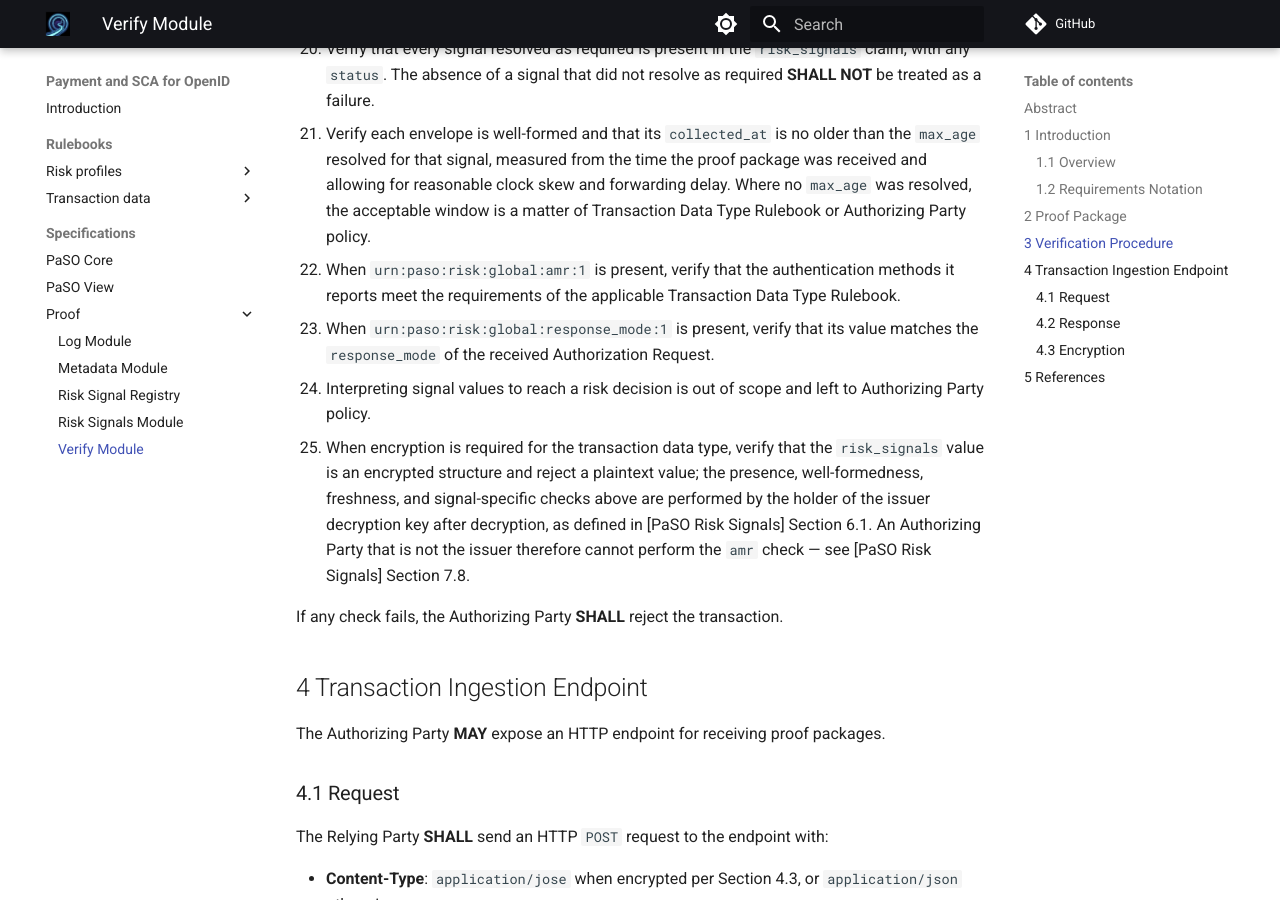
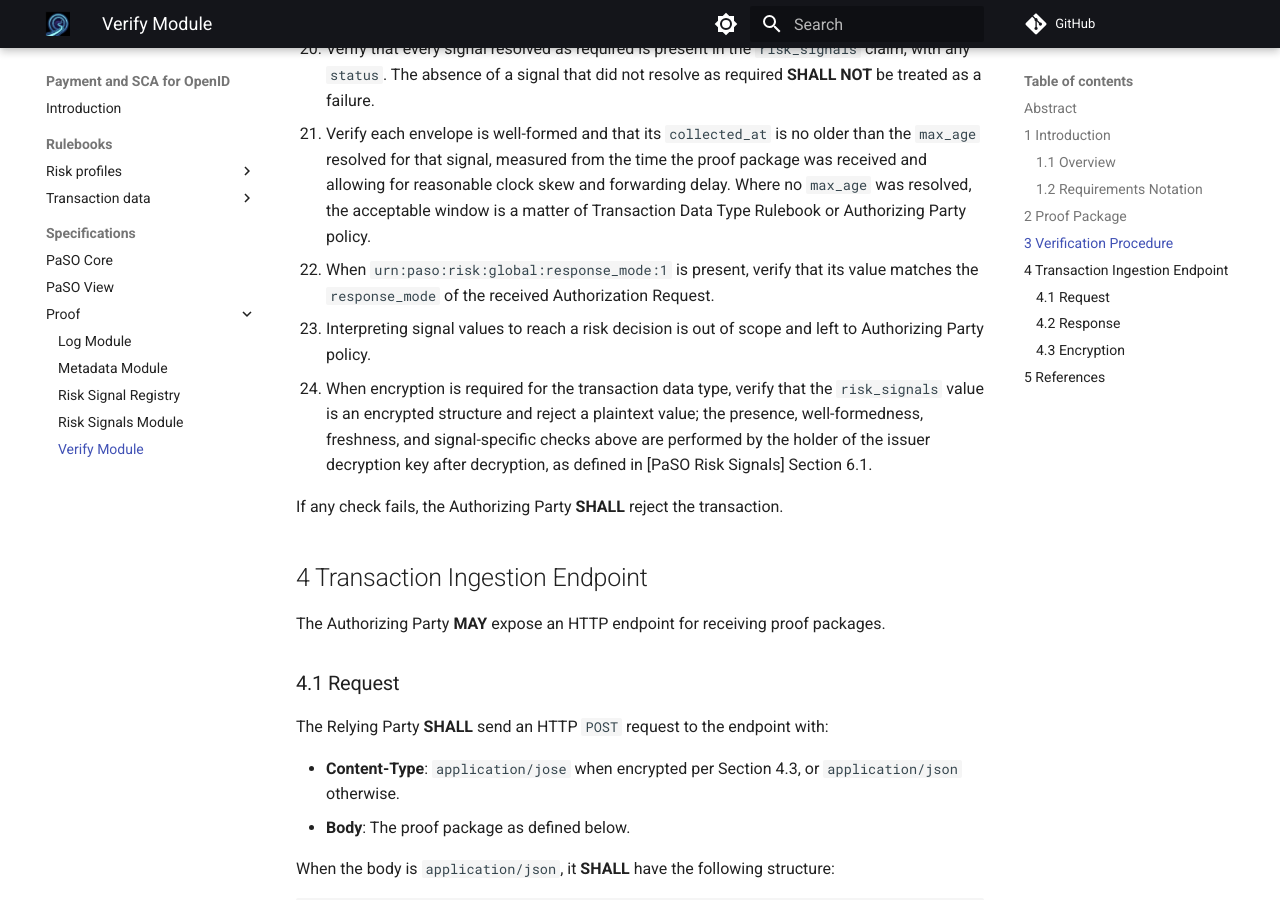
Before and after one commit to APTITUDE-Consortium/payments-and-sca-for-openid, an MkDocs documentation site: the page built from docs/specifications/proof/paso-proof-verify.md, in a window 1280 px wide and 900 px high, scrolled down 2410 px. Built offline with MkDocs 1.6.1 and Material for MkDocs 9.7.7, drawn with Linux system fonts in a browser that asks for light colours; comment, search, counter and statistics services are not loaded; the version menu is left out.

Commit message:
docs: verify no longer special-cases the amr signal

```diff
--- a/docs/specifications/proof/paso-proof-verify.md
+++ b/docs/specifications/proof/paso-proof-verify.md
@@ -55,10 +55,9 @@ Upon receiving the proof package, the Authorizing Party **SHALL** perform the fo
    - Resolve the effective signal set for the matched transaction data type per [PaSO Risk Signals] Section 4.1: the union of every referenced risk signal profile, then tightened by any metadata or rulebook enumeration. Signal types are defined by [PaSO Risk Signal Registry].
    - Verify that every signal resolved as required is present in the `risk_signals` claim, with any `status`. The absence of a signal that did not resolve as required **SHALL NOT** be treated as a failure.
    - Verify each envelope is well-formed and that its `collected_at` is no older than the `max_age` resolved for that signal, measured from the time the proof package was received and allowing for reasonable clock skew and forwarding delay. Where no `max_age` was resolved, the acceptable window is a matter of Transaction Data Type Rulebook or Authorizing Party policy.
-   - When `urn:paso:risk:global:amr:1` is present, verify that the authentication methods it reports meet the requirements of the applicable Transaction Data Type Rulebook.
    - When `urn:paso:risk:global:response_mode:1` is present, verify that its value matches the `response_mode` of the received Authorization Request.
    - Interpreting signal values to reach a risk decision is out of scope and left to Authorizing Party policy.
-   - When encryption is required for the transaction data type, verify that the `risk_signals` value is an encrypted structure and reject a plaintext value; the presence, well-formedness, freshness, and signal-specific checks above are performed by the holder of the issuer decryption key after decryption, as defined in [PaSO Risk Signals] Section 6.1. An Authorizing Party that is not the issuer therefore cannot perform the `amr` check — see [PaSO Risk Signals] Section 7.8.
+   - When encryption is required for the transaction data type, verify that the `risk_signals` value is an encrypted structure and reject a plaintext value; the presence, well-formedness, freshness, and signal-specific checks above are performed by the holder of the issuer decryption key after decryption, as defined in [PaSO Risk Signals] Section 6.1.
 
 If any check fails, the Authorizing Party **SHALL** reject the transaction.
 
```
